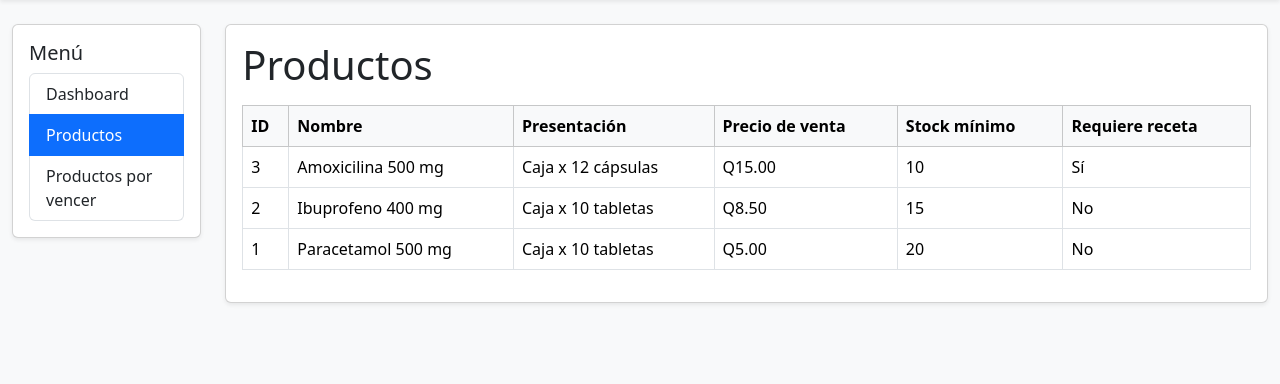
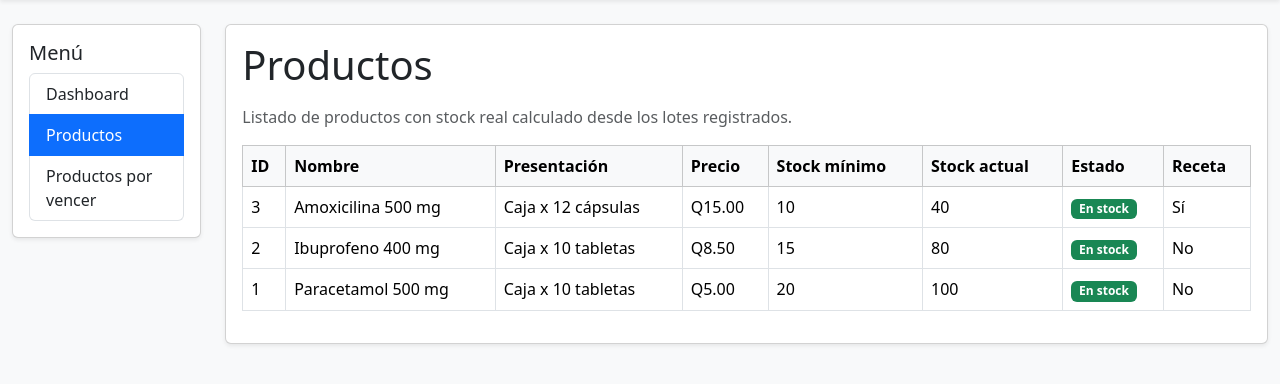
Before and after one commit to Santiagobrrrr/nikte-farmacia, a PHP site: page /nikte-farmacia/modules/productos/index.php in a window 1280 px wide. Shown: the part 50-434 px from the top of the page. Run offline with PHP 8.4, Linux system fonts and the light colour scheme; a user stored in the database is signed in; data comes from the database, SQL or seed files in the repository.

Commit message:
ahora se calcula el stock por lote

```diff
--- a/modules/productos/index.php
+++ b/modules/productos/index.php
@@ -11,9 +11,24 @@ unset($_SESSION['producto_success']);
 try {
     $pdo = getPDO();
 
-    $sql = "SELECT id_producto, nombre, presentacion, precio_venta, stock_minimo, requiere_receta
-            FROM producto
-            ORDER BY nombre ASC";
+    $sql = "SELECT
+                p.id_producto,
+                p.nombre,
+                p.presentacion,
+                p.precio_venta,
+                p.stock_minimo,
+                p.requiere_receta,
+                COALESCE(SUM(l.cantidad_actual), 0) AS stock_actual
+            FROM producto p
+            LEFT JOIN lote l ON l.id_producto = p.id_producto
+            GROUP BY
+                p.id_producto,
+                p.nombre,
+                p.presentacion,
+                p.precio_venta,
+                p.stock_minimo,
+                p.requiere_receta
+            ORDER BY p.nombre ASC";
 
     $stmt = $pdo->query($sql);
     $productos = $stmt->fetchAll();
@@ -39,6 +54,10 @@ try {
                         <?php endif; ?>
                     </div>
 
+                    <p class="text-muted">
+                        Listado de productos con stock real calculado desde los lotes registrados.
+                    </p>
+
                     <?php if (!empty($success)): ?>
                         <div class="alert alert-success">
                             <?= htmlspecialchars($success); ?>
@@ -61,9 +80,11 @@ try {
                                         <th>ID</th>
                                         <th>Nombre</th>
                                         <th>Presentación</th>
-                                        <th>Precio de venta</th>
+                                        <th>Precio</th>
                                         <th>Stock mínimo</th>
-                                        <th>Requiere receta</th>
+                                        <th>Stock actual</th>
+                                        <th>Estado</th>
+                                        <th>Receta</th>
                                         <?php if (currentRole() === 'administradora'): ?>
                                             <th width="180">Acciones</th>
                                         <?php endif; ?>
@@ -71,12 +92,33 @@ try {
                                 </thead>
                                 <tbody>
                                     <?php foreach ($productos as $producto): ?>
+                                        <?php
+                                        $stockActual = (int) $producto['stock_actual'];
+                                        $stockMinimo = (int) $producto['stock_minimo'];
+
+                                        if ($stockActual <= 0) {
+                                            $estado = 'Sin stock';
+                                            $clase = 'danger';
+                                        } elseif ($stockActual <= $stockMinimo) {
+                                            $estado = 'Stock bajo';
+                                            $clase = 'warning';
+                                        } else {
+                                            $estado = 'En stock';
+                                            $clase = 'success';
+                                        }
+                                        ?>
                                         <tr>
                                             <td><?= (int) $producto['id_producto']; ?></td>
                                             <td><?= htmlspecialchars($producto['nombre']); ?></td>
                                             <td><?= htmlspecialchars($producto['presentacion'] ?? ''); ?></td>
                                             <td>Q<?= number_format((float) $producto['precio_venta'], 2); ?></td>
-                                            <td><?= (int) $producto['stock_minimo']; ?></td>
+                                            <td><?= $stockMinimo; ?></td>
+                                            <td><?= $stockActual; ?></td>
+                                            <td>
+                                                <span class="badge text-bg-<?= $clase; ?>">
+                                                    <?= $estado; ?>
+                                                </span>
+                                            </td>
                                             <td><?= (int) $producto['requiere_receta'] === 1 ? 'Sí' : 'No'; ?></td>
 
                                             <?php if (currentRole() === 'administradora'): ?>
```
